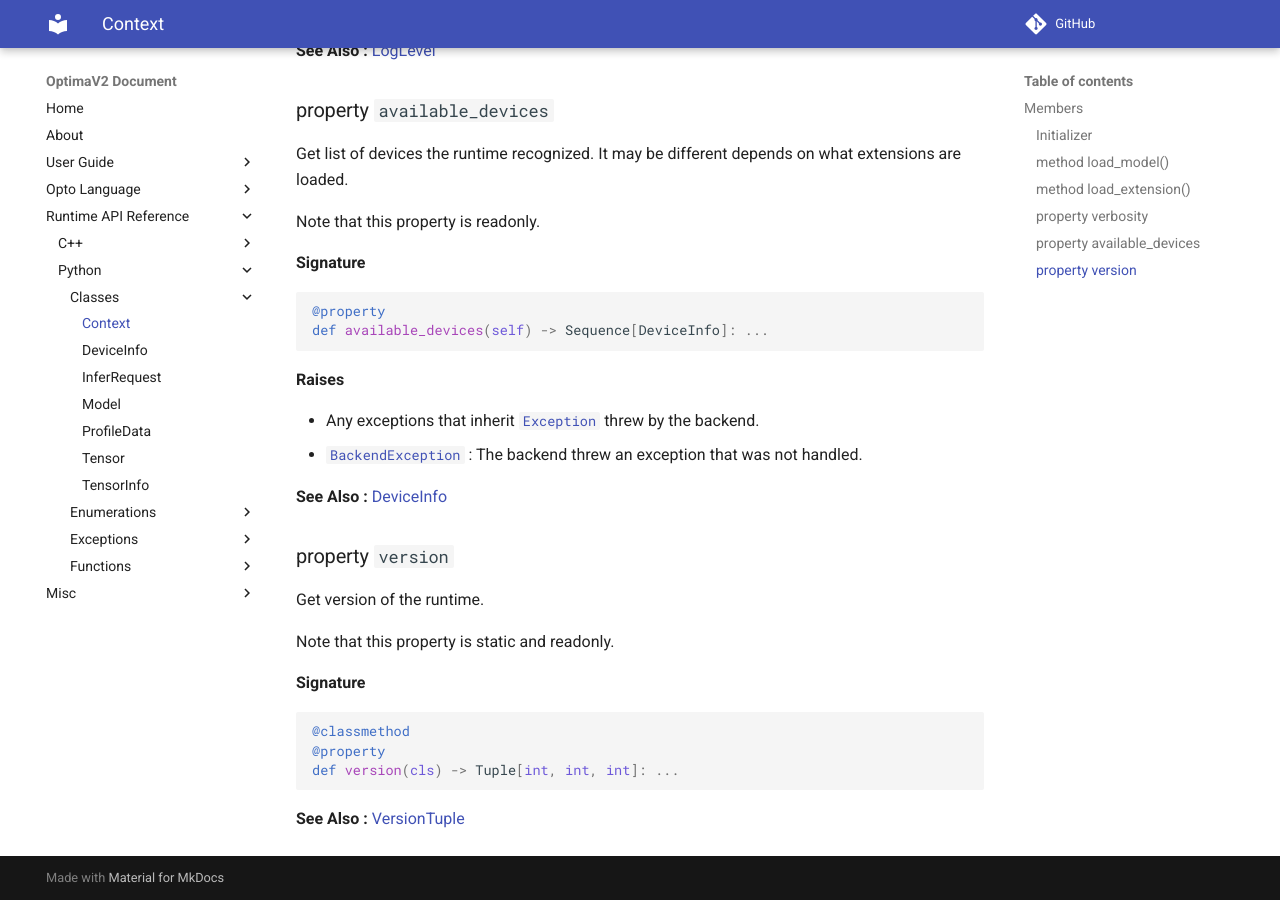
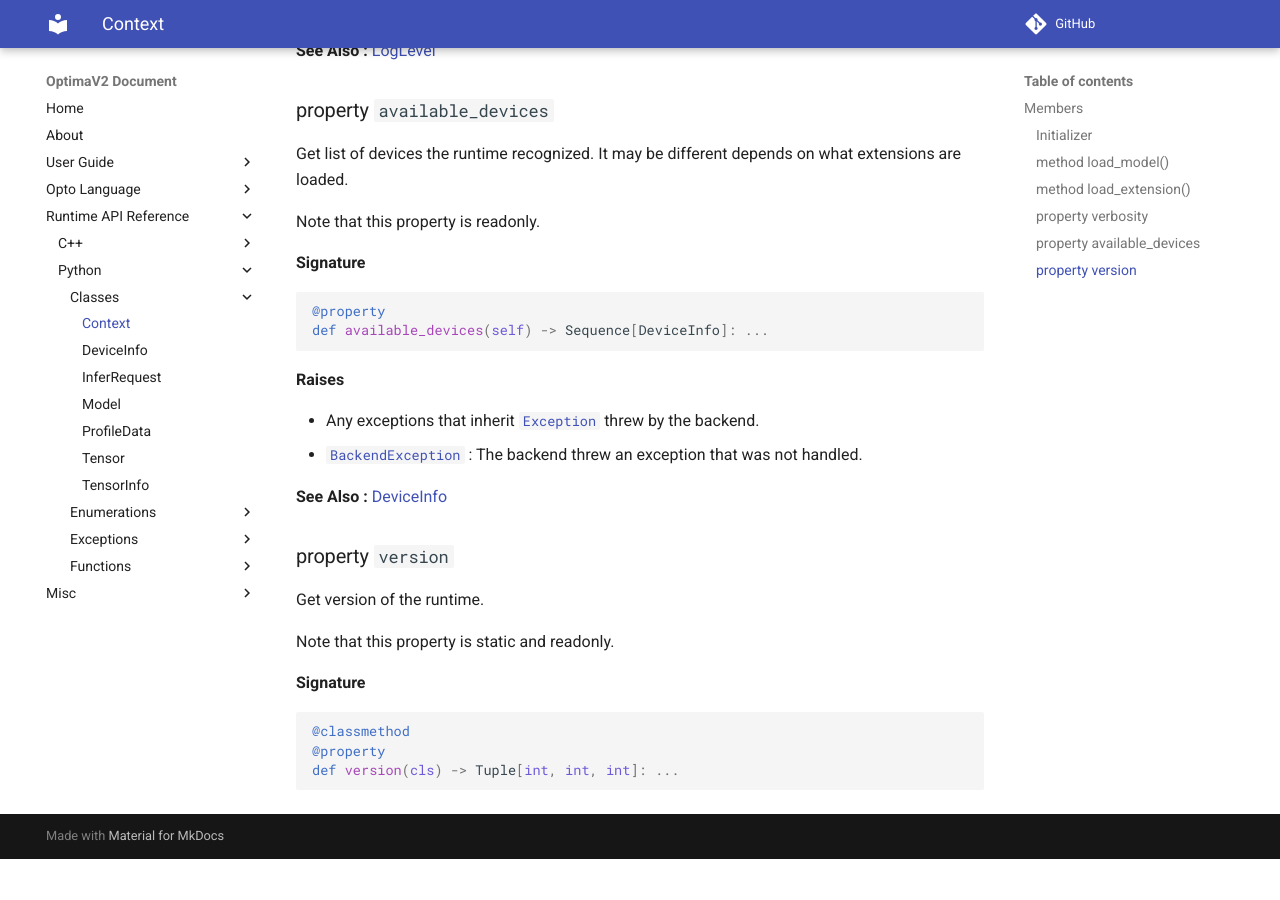
Before and after one commit to ENERZAi/OptimaV2-Docs, an MkDocs documentation site: the page built from docs/runtime/python/classes/context.md, in a window 1280 px wide and 900 px high, scrolled down 2482 px. Built offline with MkDocs 1.6.1 and Material for MkDocs 9.7.7, drawn with Linux system fonts in a browser that asks for light colours; comment, search, counter and statistics services are not loaded; after the commit the page ends 3341 px from its top, so only the background shows below that; some of the changed lines change nothing that is shown.

Commit message:
Fixed typos

````diff
--- a/docs/runtime/python/classes/context.md
+++ b/docs/runtime/python/classes/context.md
@@ -110,7 +110,7 @@
 - Any exceptions that inherit [`Exception`](../exceptions/exception.md) threw by the backend.
 - [`BackendException`](../exceptions/backend.md) : The backend threw an exception that was not handled.
 
-__See Also :__ [DeviceInfo](../structs/device_info.md)
+__See Also :__ [DeviceInfo](../classes/device_info.md)
 
 ### property `version`
 Get version of the runtime.
@@ -123,5 +123,3 @@
 @property
 def version(cls) -> Tuple[int, int, int]: ...
 ```
-
-__See Also :__ [VersionTuple](../typedefs/version_tuple.md)
````
